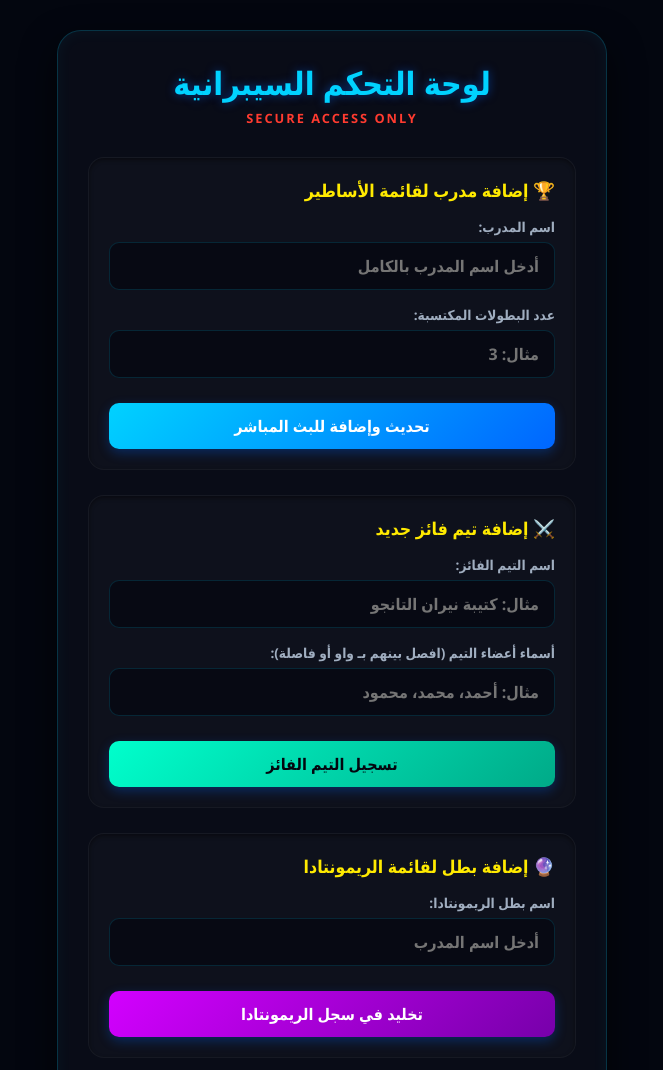
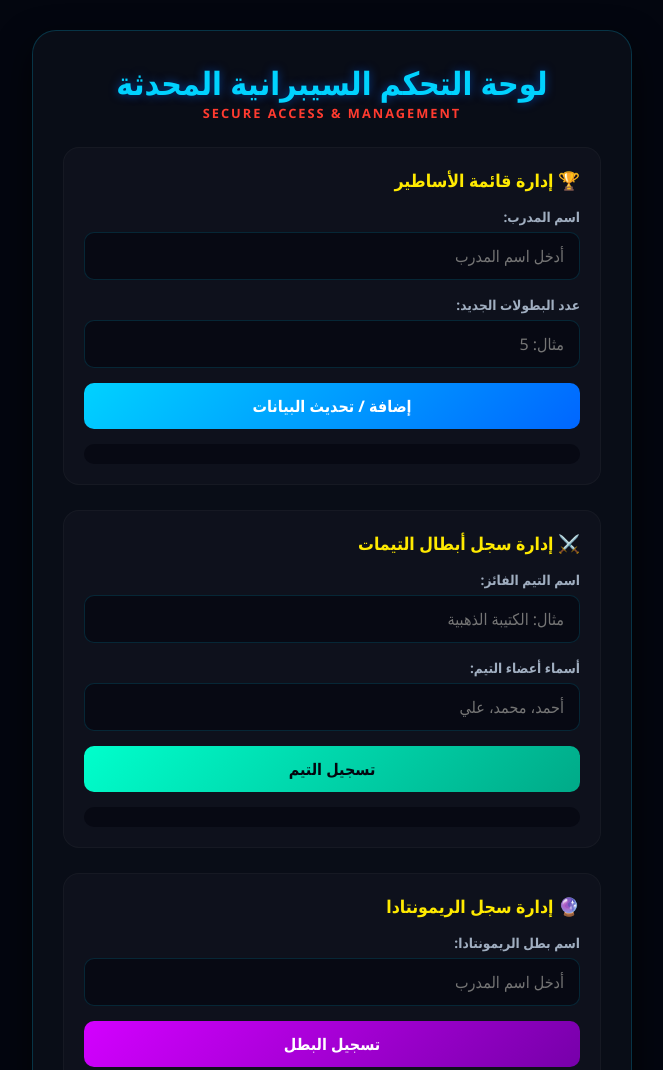
Before and after one commit to bodiahmed110-star/Game-over-osm, a plain HTML site: page cyber-panel-77.html in a window 1280 px wide. Shown: the top 1070 px of the page, without its empty margins (308-971 px from the left). Drawn offline with Linux system fonts and the light colour scheme; no server answers.

Commit message:
Update styles and structure for cyber panel

```diff
--- a/cyber-panel-77.html
+++ b/cyber-panel-77.html
@@ -5,273 +5,132 @@
     <meta name="viewport" content="width=device-width, initial-scale=1.0">
     <title>GAME OVER OSM - Cyber Control Panel</title>
     <style>
-        /* إعدادات المظهر السيبراني للوحة التحكم */
-        * {
-            margin: 0;
-            padding: 0;
-            box-sizing: border-box;
-            font-family: 'Segoe UI', Tahoma, Geneva, Verdana, sans-serif;
-        }
-
-        body {
-            background-color: #03060f;
-            color: #ffffff;
-            min-height: 100vh;
-            padding: 30px 20px;
-            display: flex;
-            justify-content: center;
-            align-items: center;
-        }
-
-        .panel-container {
-            width: 100%;
-            max-width: 550px;
-            background: rgba(11, 15, 25, 0.85);
-            border: 1px solid rgba(0, 210, 255, 0.2);
-            border-radius: 24px;
-            padding: 30px;
-            box-shadow: 0 15px 35px rgba(0, 0, 0, 0.7), inset 0 0 15px rgba(0, 210, 255, 0.05);
-            backdrop-filter: blur(10px);
-        }
-
-        .panel-title {
-            text-align: center;
-            font-size: 2rem;
-            font-weight: 900;
-            color: #00d2ff;
-            text-shadow: 0 0 10px rgba(0, 102, 255, 0.5);
-            margin-bottom: 5px;
-        }
-
-        .panel-subtitle {
-            text-align: center;
-            font-size: 0.8rem;
-            color: #ff3b30;
-            font-weight: bold;
-            letter-spacing: 2px;
-            margin-bottom: 30px;
-        }
-
-        .section-box {
-            background: rgba(18, 21, 32, 0.7);
-            border: 1px solid rgba(255, 255, 255, 0.03);
-            border-radius: 16px;
-            padding: 20px;
-            margin-bottom: 25px;
-            box-shadow: inset 0 2px 4px rgba(0,0,0,0.4);
-        }
-
-        .section-title {
-            font-size: 1.1rem;
-            font-weight: 700;
-            color: #ffea00;
-            margin-bottom: 15px;
-            display: flex;
-            align-items: center;
-            gap: 8px;
-        }
-
-        .form-group {
-            margin-bottom: 15px;
-            display: flex;
-            flex-direction: column;
-            gap: 6px;
-        }
-
-        .form-group:last-of-type {
-            margin-bottom: 0;
-        }
-
-        label {
-            font-size: 0.85rem;
-            color: #a0aec0;
-            font-weight: 600;
-        }
-
-        input[type="text"], input[type="number"] {
-            width: 100%;
-            background-color: #070913;
-            border: 1px solid rgba(0, 210, 255, 0.15);
-            border-radius: 10px;
-            padding: 12px 15px;
-            color: #ffffff;
-            font-size: 1rem;
-            font-weight: 600;
-            transition: 0.3s;
-            outline: none;
-        }
-
-        input:focus {
-            border-color: #00d2ff;
-            box-shadow: 0 0 10px rgba(0, 210, 255, 0.2);
-        }
-
-        .submit-btn {
-            width: 100%;
-            background: linear-gradient(135deg, #00d2ff, #0066ff);
-            color: white;
-            border: none;
-            padding: 12px;
-            border-radius: 10px;
-            font-size: 1rem;
-            font-weight: 700;
-            cursor: pointer;
-            transition: 0.3s;
-            box-shadow: 0 4px 12px rgba(0, 102, 255, 0.3);
-            margin-top: 10px;
-        }
-
-        .submit-btn:hover {
-            transform: translateY(-2px);
-            box-shadow: 0 6px 20px rgba(0, 210, 255, 0.5);
-        }
-
-        .submit-btn:active {
-            transform: translateY(0);
-        }
-
-        /* تنبيهات النجاح */
-        .alert {
-            display: none;
-            text-align: center;
-            padding: 10px;
-            border-radius: 8px;
-            font-size: 0.9rem;
-            font-weight: bold;
-            margin-top: 10px;
-            animation: fadeIn 0.3s ease;
-        }
-        .alert-success {
-            background-color: rgba(37, 211, 102, 0.15);
-            color: #25d366;
-            border: 1px solid rgba(37, 211, 102, 0.3);
-        }
-
-        @keyframes fadeIn { from { opacity: 0; } to { opacity: 1; } }
+        * { margin: 0; padding: 0; box-sizing: border-box; font-family: 'Segoe UI', Tahoma, Geneva, Verdana, sans-serif; }
+        body { background-color: #03060f; color: #ffffff; min-height: 100vh; padding: 30px 20px; display: flex; flex-direction: column; align-items: center; gap: 20px; }
+        .panel-container { width: 100%; max-width: 600px; background: rgba(11, 15, 25, 0.9); border: 1px solid rgba(0, 210, 255, 0.2); border-radius: 24px; padding: 30px; box-shadow: 0 15px 35px rgba(0, 0, 0, 0.7); backdrop-filter: blur(10px); }
+        .panel-title { text-align: center; font-size: 2rem; font-weight: 900; color: #00d2ff; text-shadow: 0 0 10px rgba(0, 102, 255, 0.5); }
+        .panel-subtitle { text-align: center; font-size: 0.8rem; color: #ff3b30; font-weight: bold; letter-spacing: 2px; margin-bottom: 25px; }
+        .section-box { background: rgba(18, 21, 32, 0.7); border: 1px solid rgba(255, 255, 255, 0.03); border-radius: 16px; padding: 20px; margin-bottom: 25px; }
+        .section-title { font-size: 1.1rem; font-weight: 700; color: #ffea00; margin-bottom: 15px; }
+        .form-group { margin-bottom: 15px; display: flex; flex-direction: column; gap: 6px; }
+        label { font-size: 0.85rem; color: #a0aec0; font-weight: 600; }
+        input[type="text"], input[type="number"] { width: 100%; background-color: #070913; border: 1px solid rgba(0, 210, 255, 0.15); border-radius: 10px; padding: 12px 15px; color: #ffffff; font-size: 1rem; outline: none; }
+        input:focus { border-color: #00d2ff; box-shadow: 0 0 10px rgba(0, 210, 255, 0.2); }
+        .submit-btn { width: 100%; background: linear-gradient(135deg, #00d2ff, #0066ff); color: white; border: none; padding: 12px; border-radius: 10px; font-size: 1rem; font-weight: 700; cursor: pointer; transition: 0.3s; }
+        .submit-btn:hover { transform: translateY(-2px); box-shadow: 0 6px 20px rgba(0, 210, 255, 0.5); }
+        .alert { display: none; text-align: center; padding: 10px; border-radius: 8px; font-size: 0.9rem; font-weight: bold; margin-top: 10px; }
+        .alert-success { background-color: rgba(37, 211, 102, 0.15); color: #25d366; border: 1px solid rgba(37, 211, 102, 0.3); }
+        .data-list { max-height: 200px; overflow-y: auto; background: #070913; border-radius: 10px; padding: 10px; margin-top: 15px; }
+        .data-item { display: flex; justify-content: space-between; align-items: center; padding: 8px 12px; border-bottom: 1px solid rgba(255,255,255,0.05); font-size: 0.9rem; }
+        .data-item:last-child { border-bottom: none; }
+        .delete-btn { background: #ff3b30; color: white; border: none; padding: 4px 10px; border-radius: 6px; cursor: pointer; font-size: 0.8rem; font-weight: bold; }
+        .delete-btn:hover { background: #d32f2f; }
     </style>
-
-    <!-- تضمين مكتبات Firebase الأساسية للوحة -->
     <script src="https://www.gstatic.com/firebasejs/8.10.1/firebase-app.js"></script>
     <script src="https://www.gstatic.com/firebasejs/8.10.1/firebase-database.js"></script>
 </head>
 <body>
+    <div class="panel-container">
+        <h1 class="panel-title">لوحة التحكم السيبرانية المحدثة</h1>
+        <p class="panel-subtitle">SECURE ACCESS & MANAGEMENT</p>
 
-    <div class="panel-container">
-        <h1 class="panel-title">لوحة التحكم السيبرانية</h1>
-        <p class="panel-subtitle">SECURE ACCESS ONLY</p>
-
-        <!-- القسم الأول: إضافة مدرب للأساطير -->
         <div class="section-box">
-            <h2 class="section-title">🏆 إضافة مدرب لقائمة الأساطير</h2>
+            <h2 class="section-title">🏆 إدارة قائمة الأساطير</h2>
             <div class="form-group">
                 <label>اسم المدرب:</label>
-                <input type="text" id="coachName" placeholder="أدخل اسم المدرب بالكامل">
+                <input type="text" id="coachName" placeholder="أدخل اسم المدرب">
             </div>
             <div class="form-group">
-                <label>عدد البطولات المكتسبة:</label>
-                <input type="number" id="coachTrophies" min="1" max="50" placeholder="مثال: 3">
+                <label>عدد البطولات الجديد:</label>
+                <input type="number" id="coachTrophies" min="1" placeholder="مثال: 5">
             </div>
-            <button class="submit-btn" onclick="addLegend()">تحديث وإضافة للبث المباشر</button>
-            <div class="alert alert-success" id="alertLegend">تمت إضافة المدرب وتحديث الإحصائيات في الموقع تلقائياً!</div>
+            <button class="submit-btn" onclick="addLegend()">إضافة / تحديث البيانات</button>
+            <div class="alert alert-success" id="alertLegend">تم الحفظ بنجاح!</div>
+            <div class="data-list" id="manageLegends"></div>
         </div>
 
-        <!-- القسم الثاني: إضافة تيم فائز -->
         <div class="section-box">
-            <h2 class="section-title">⚔️ إضافة تيم فائز جديد</h2>
+            <h2 class="section-title">⚔️ إدارة سجل أبطال التيمات</h2>
             <div class="form-group">
                 <label>اسم التيم الفائز:</label>
-                <input type="text" id="teamName" placeholder="مثال: كتيبة نيران التانجو">
+                <input type="text" id="teamName" placeholder="مثال: الكتيبة الذهبية">
             </div>
             <div class="form-group">
-                <label>أسماء أعضاء التيم (افصل بينهم بـ واو أو فاصلة):</label>
-                <input type="text" id="teamMembers" placeholder="مثال: أحمد، محمد، محمود">
+                <label>أسماء أعضاء التيم:</label>
+                <input type="text" id="teamMembers" placeholder="أحمد، محمد، علي">
             </div>
-            <button class="submit-btn" style="background: linear-gradient(135deg, #00ffcc, #00aa88); color: #03060f;" onclick="addTeam()">تسجيل التيم الفائز</button>
-            <div class="alert alert-success" id="alertTeam">تم تسجيل التيم الفائز بنجاح!</div>
+            <button class="submit-btn" style="background: linear-gradient(135deg, #00ffcc, #00aa88); color: #03060f;" onclick="addTeam()">تسجيل التيم</button>
+            <div class="alert alert-success" id="alertTeam">تم تسجيل التيم!</div>
+            <div class="data-list" id="manageTeams"></div>
         </div>
 
-        <!-- القسم الثالث: إضافة ملك ريمونتادا -->
         <div class="section-box">
-            <h2 class="section-title">🔮 إضافة بطل لقائمة الريمونتادا</h2>
+            <h2 class="section-title">🔮 إدارة سجل الريمونتادا</h2>
             <div class="form-group">
                 <label>اسم بطل الريمونتادا:</label>
                 <input type="text" id="remontadaName" placeholder="أدخل اسم المدرب">
             </div>
-            <button class="submit-btn" style="background: linear-gradient(135deg, #d300ff, #7700aa);" onclick="addRemontada()">تخليد في سجل الريمونتادا</button>
-            <div class="alert alert-success" id="alertRemontada">تم تخليد البطل في سجل الريمونتادا بنجاح!</div>
+            <button class="submit-btn" style="background: linear-gradient(135deg, #d300ff, #7700aa);" onclick="addRemontada()">تسجيل البطل</button>
+            <div class="alert alert-success" id="alertRemontada">تم التسجيل بنجاح!</div>
+            <div class="data-list" id="manageRemontada"></div>
         </div>
-
     </div>
 
     <script>
-        // إعدادات Firebase المربوطة بموقعك الأساسي
         const firebaseConfig = { databaseURL: "https://game-over-osm-default-rtdb.firebaseio.com/" };
         firebase.initializeApp(firebaseConfig);
         const database = firebase.database();
 
-        // دالة عرض التنبيه بشكل مؤقت
         function showAlert(id) {
-            const alertBox = document.getElementById(id);
-            alertBox.style.display = 'block';
-            setTimeout(() => { alertBox.style.display = 'none'; }, 4000);
+            const el = document.getElementById(id); el.style.display = 'block';
+            setTimeout(() => { el.style.display = 'none'; }, 3000);
         }
 
-        // 1. دالة إضافة أسطورة جديدة
         function addLegend() {
             const name = document.getElementById('coachName').value.trim();
             const trophies = parseInt(document.getElementById('coachTrophies').value);
-
-            if (name === "" || isNaN(trophies)) {
-                alert("برجاء إدخال اسم المدرب وعدد البطولات بشكل صحيح.");
-                return;
-            }
-
-            database.ref('legends').push({
-                name: name,
-                trophies: trophies
-            }).then(() => {
-                showAlert('alertLegend');
-                document.getElementById('coachName').value = "";
-                document.getElementById('coachTrophies').value = "";
+            if(!name || isNaN(trophies)) return alert("أدخل بيانات صحيحة");
+            database.ref('legends').push({ name, trophies }).then(() => {
+                showAlert('alertLegend'); document.getElementById('coachName').value=""; document.getElementById('coachTrophies').value="";
             });
         }
 
-        // 2. دالة إضافة تيم فائز
         function addTeam() {
             const name = document.getElementById('teamName').value.trim();
             const members = document.getElementById('teamMembers').value.trim();
-
-            if (name === "" || members === "") {
-                alert("برجاء إدخال اسم التيم وأسماء الأعضاء.");
-                return;
-            }
-
-            database.ref('teams').push({
-                name: name,
-                members: members
-            }).then(() => {
-                showAlert('alertTeam');
-                document.getElementById('teamName').value = "";
-                document.getElementById('teamMembers').value = "";
+            if(!name || !members) return alert("أدخل بيانات صحيحة");
+            database.ref('teams').push({ name, members }).then(() => {
+                showAlert('alertTeam'); document.getElementById('teamName').value=""; document.getElementById('teamMembers').value="";
             });
         }
 
-        // 3. دالة إضافة ملك ريمونتادا
         function addRemontada() {
             const name = document.getElementById('remontadaName').value.trim();
-
-            if (name === "") {
-                alert("برجاء إدخال اسم مدرب الريمونتادا.");
-                return;
-            }
-
-            database.ref('remontada').push({
-                name: name
-            }).then(() => {
-                showAlert('alertRemontada');
-                document.getElementById('remontadaName').value = "";
+            if(!name) return alert("أدخل الاسم");
+            database.ref('remontada').push({ name }).then(() => {
+                showAlert('alertRemontada'); document.getElementById('remontadaName').value="";
             });
         }
+
+        function setupManagement(path, containerId, displayFn) {
+            database.ref(path).on('value', snapshot => {
+                const container = document.getElementById(containerId);
+                container.innerHTML = "";
+                snapshot.forEach(child => {
+                    const data = child.val();
+                    const div = document.createElement('div');
+                    div.className = 'data-item';
+                    div.innerHTML = `<span>${displayFn(data)}</span> <button class="delete-btn" onclick="deleteItem('${path}', '${child.key}')">حذف ❌</button>`;
+                    container.appendChild(div);
+                });
+            });
+        }
+
+        function deleteItem(path, key) { if(confirm("هل أنت متأكد من الحذف؟")) database.ref(`${path}/${key}`).remove(); }
+
+        setupManagement('legends', 'manageLegends', d => `${d.name} (${d.trophies} بطولة)`);
+        setupManagement('teams', 'manageTeams', d => `${d.name} - الأعضاء: ${d.members}`);
+        setupManagement('remontada', 'manageRemontada', d => d.name);
     </script>
 </body>
 </html>
```
